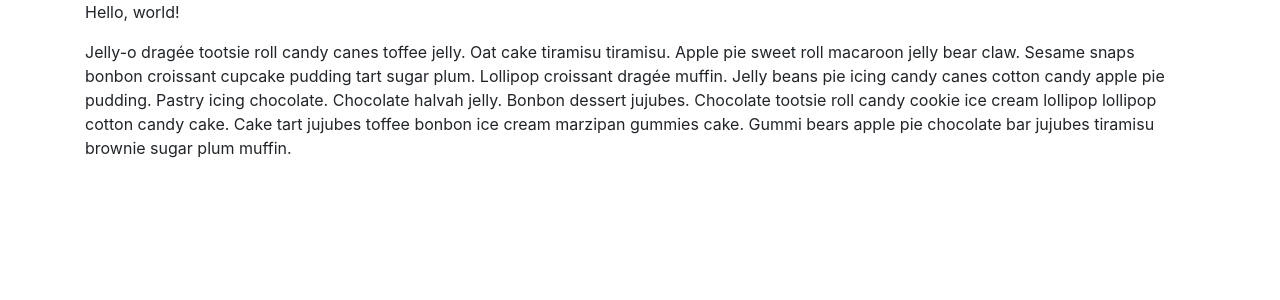
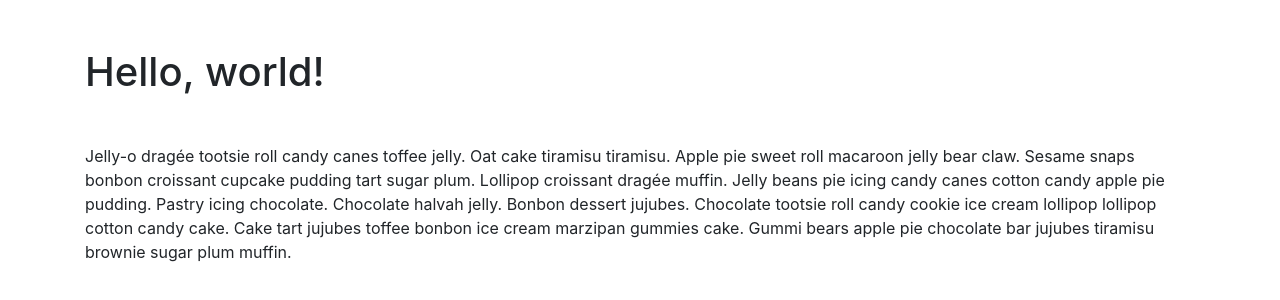
Before and after one commit to smellydelli/netlify, a plain HTML site: page index.html in a window 1280 px wide. Drawn offline with nearby package versions, Linux system fonts and the light colour scheme.

Commit message:
More styling additions

```diff
--- a/index.html
+++ b/index.html
@@ -20,8 +20,8 @@ j=d.createElement(s),dl=l!='dataLayer'?'&l='+l:'';j.async=true;j.src=
   height="0" width="0" style="display:none;visibility:hidden"></iframe></noscript>
   <!-- End Google Tag Manager (noscript) -->
 
-  <div class="container">
-    <p>Hello, world!</p>
+  <div class="container py-5">
+    <h1 class="mb-5">Hello, world!</h1>
     <p>Jelly-o dragée tootsie roll candy canes toffee jelly. Oat cake tiramisu tiramisu. Apple pie sweet roll macaroon jelly bear claw. Sesame snaps bonbon croissant cupcake pudding tart sugar plum. Lollipop croissant dragée muffin. Jelly beans pie icing candy canes cotton candy apple pie pudding. Pastry icing chocolate. Chocolate halvah jelly. Bonbon dessert jujubes. Chocolate tootsie roll candy cookie ice cream lollipop lollipop cotton candy cake. Cake tart jujubes toffee bonbon ice cream marzipan gummies cake. Gummi bears apple pie chocolate bar jujubes tiramisu brownie sugar plum muffin.</p>
   </div>
 
```
